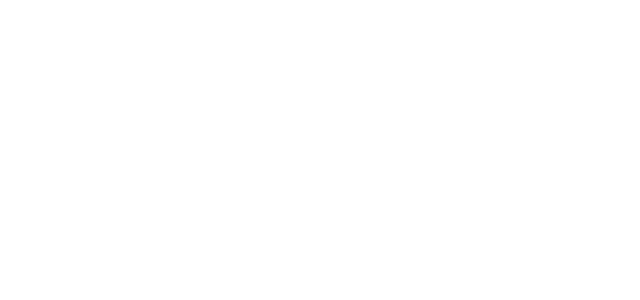
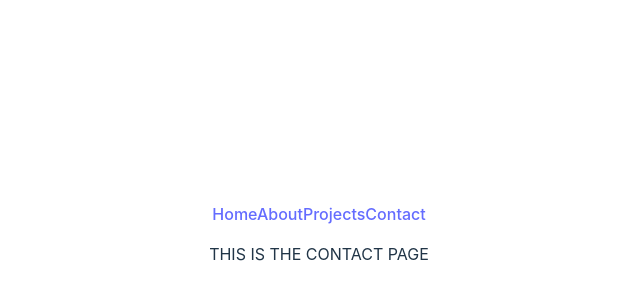
Before and after one commit to ru-wel/portfolio-wdfol, a React (Vite) app: page /contact in a window 1280 px wide. Before the commit this address had no page. Shown: the part 158-458 px from the top of the page, without its empty margins (321-961 px from the left). Built offline with nearby package versions, Linux system fonts and the light colour scheme.

Commit message:
added projects + contact page

```diff
--- a/src/App.jsx
+++ b/src/App.jsx
@@ -1,7 +1,10 @@
 import { BrowserRouter as Router, Route, Routes } from 'react-router-dom';
 import Home from './pages/Home';
 import About  from './pages/About';
+import Projects from './pages/Projects';
+import Contact from './pages/Contact';
 import './App.css'
+
 
 function App() {
   return (
@@ -10,6 +13,8 @@
         <Routes>
             <Route path="/" element={<Home />} />
             <Route path="/about" element={<About />} />
+            <Route path="/projects" element={<Projects />} />
+            <Route path="/contact" element={<Contact />} />
         </Routes>
       </Router>
     </>
--- a/src/pages/About.jsx
+++ b/src/pages/About.jsx
@@ -1,4 +1,3 @@
-import { Link } from 'react-router-dom';
 import Nav from './Nav';
 
 const About = () => {
--- /dev/null
+++ b/src/pages/Contact.jsx
@@ -0,0 +1,12 @@
+import Nav from "./Nav";
+
+const Contact = () => {
+    return(
+        <>
+            <Nav />
+            <p>THIS IS THE CONTACT PAGE</p>
+        </>
+    );
+}
+
+export default Contact;
--- a/src/pages/Nav.jsx
+++ b/src/pages/Nav.jsx
@@ -6,8 +6,9 @@
         <nav>
             <Link to="/">Home</Link>
             <Link to="/about">About</Link>
+            <Link to="/projects">Projects</Link>
+            <Link to="/contact">Contact</Link>
         </nav>
-
         </>
     );
 }
--- /dev/null
+++ b/src/pages/Projects.jsx
@@ -0,0 +1,12 @@
+import Nav from './Nav';
+
+const Projects = () => {
+    return(
+        <>
+        <Nav />
+        <p>THIS IS THE PROJECTS PAGE</p>
+        </>
+    );
+}
+
+export default Projects;
```
